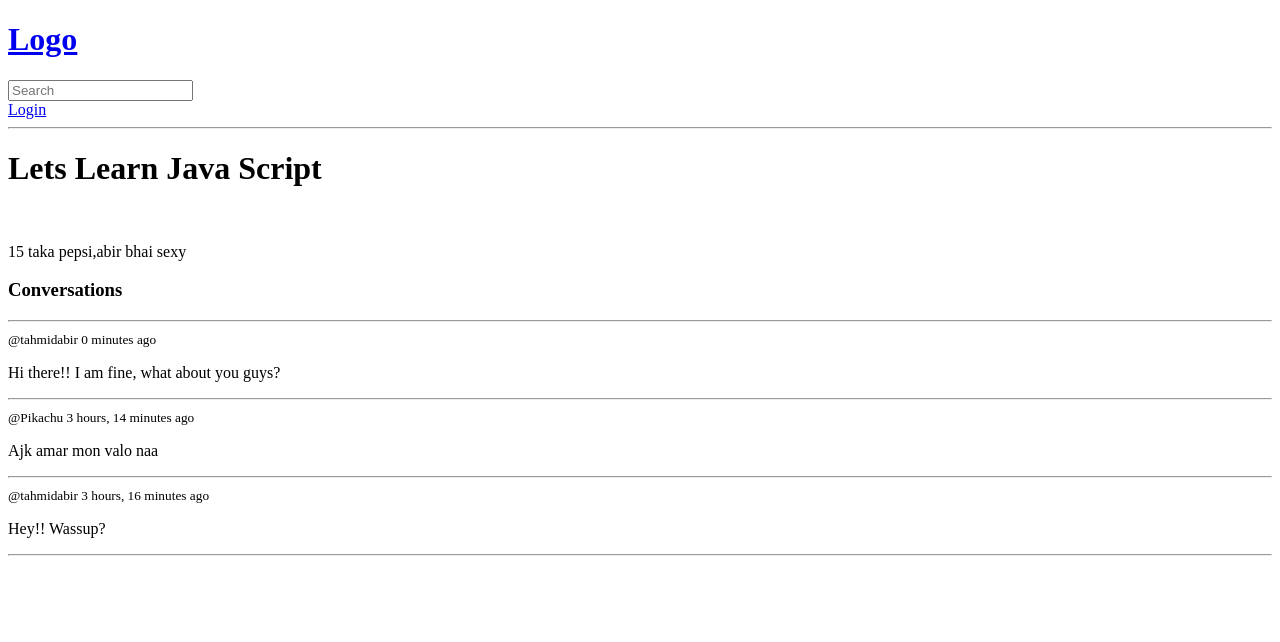
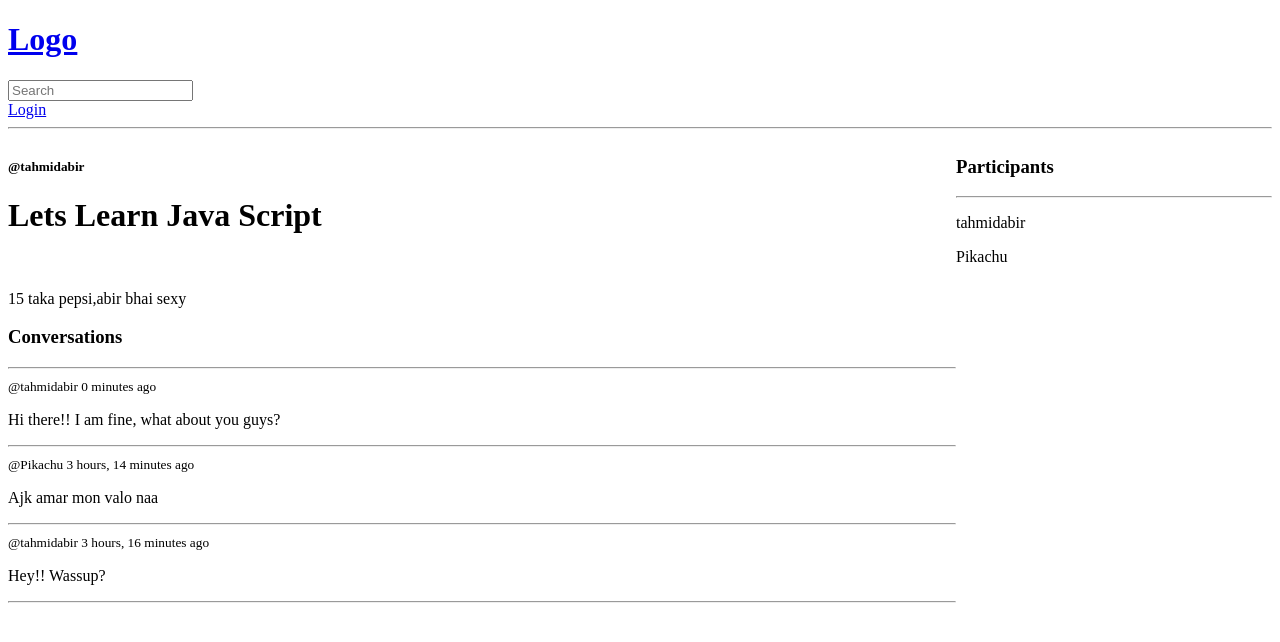
Before and after one commit to tahmidabir/studybud, a Django app: page /room/1/ in a window 1280 px wide. Shown: the top 642 px of the page. Run offline with Django 4.2, Linux system fonts and the light colour scheme; data comes from the database, SQL or seed files in the repository; both versions use the stored data as it was after the commit.

Commit message:
added participants bar in room

```diff
--- a/base/models.py
+++ b/base/models.py
@@ -17,7 +17,7 @@ class Room(models.Model):
     topic = models.ForeignKey(Topic, on_delete=models.SET_NULL,null=True)
     name = models.CharField(max_length=200)
     description = models.TextField(null=True, blank=True)
-    # participants=models.
+    participants=models.ManyToManyField(User,related_name='participants',blank=True)
     updated = models.DateTimeField(auto_now=True)  # auto_now updates everytime it got updated
     created = models.DateTimeField(auto_now_add=True)  # auto_mow_add only update once while updating
 
--- a/base/templates/base/room.html
+++ b/base/templates/base/room.html
@@ -2,6 +2,23 @@
 {% extends 'main.html'%}
 
 {% block content %}
+<style>
+    .room-container{
+        display: grid;
+        grid-template-columns: 3fr 1fr;
+    }
+
+</style>
+
+
+<div class="room-container">
+    <div>
+
+
+
+
+<h5>@{{room.host}}</h5>
+
 <h1>{{room.name}}</h1><br>
 
 <p>{{room.description}}</p>
@@ -32,5 +49,18 @@
 
 </div>
 {%endif%}
+     </div>
 
+    <div>
+        <h3>Participants</h3>
+        <hr>
+        {% for user in participants%}
+        <p>{{user.username}}</p>
+
+        {%endfor%}
+
+
+
+    </div>
+</div>
 {% endblock %}
--- a/base/views.py
+++ b/base/views.py
@@ -86,6 +86,7 @@ def home(request):
 def room(request,pk):
     room=Room.objects.get(id=pk)
     room_messages = room.message_set.all().order_by('-created')
+    participants = room.participants.all()
 
     if request.method == 'POST':
         messages = Message.objects.create(
@@ -94,9 +95,10 @@ def room(request,pk):
             body = request.POST.get('body')
 
         )
+        room.participants.add(request.user)
         return redirect('room', pk=room.id)
 
-    context={'room':room,'room_messages': room_messages}
+    context={'room':room,'room_messages': room_messages, 'participants' : participants}
     return render(request, 'base/room.html',context)
 
 @login_required(login_url='login')
```
Also changed, not shown: base/migrations/0003_alter_room_options_room_participants.py (added), db.sqlite3.
